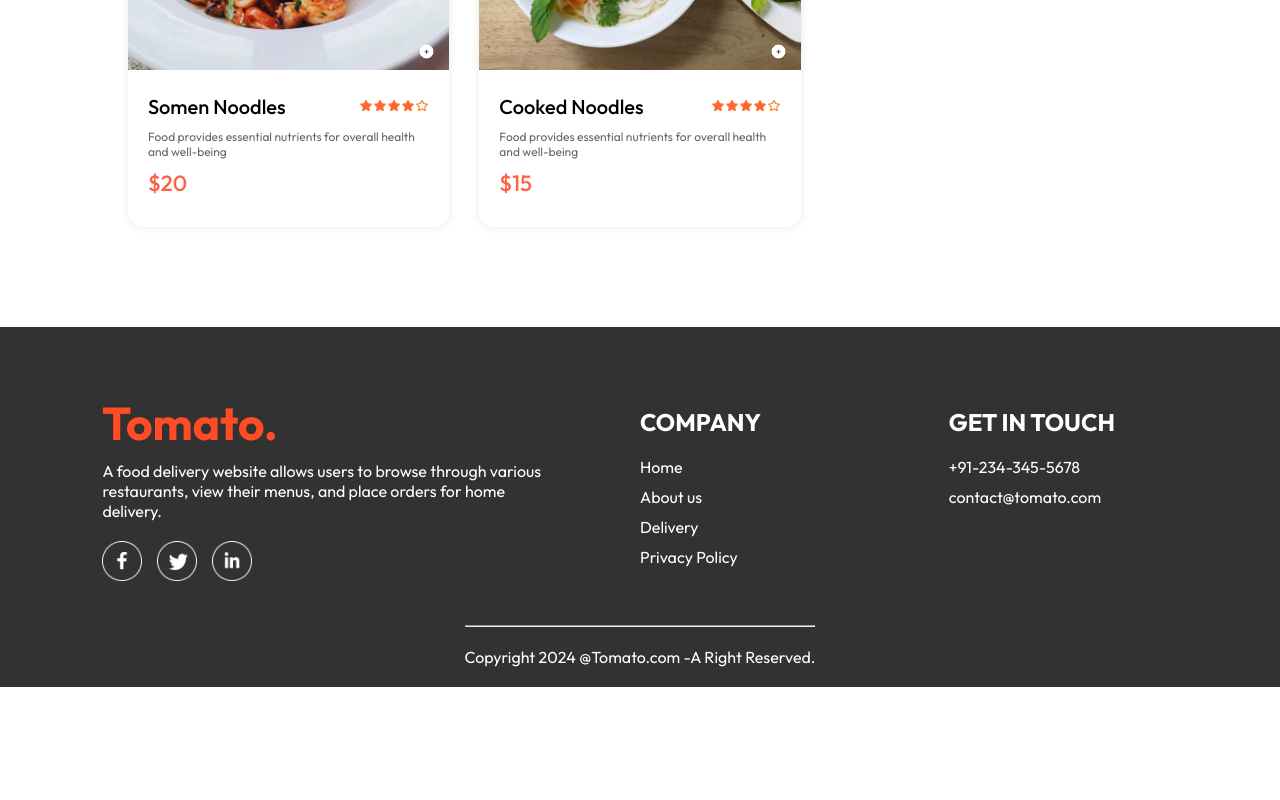
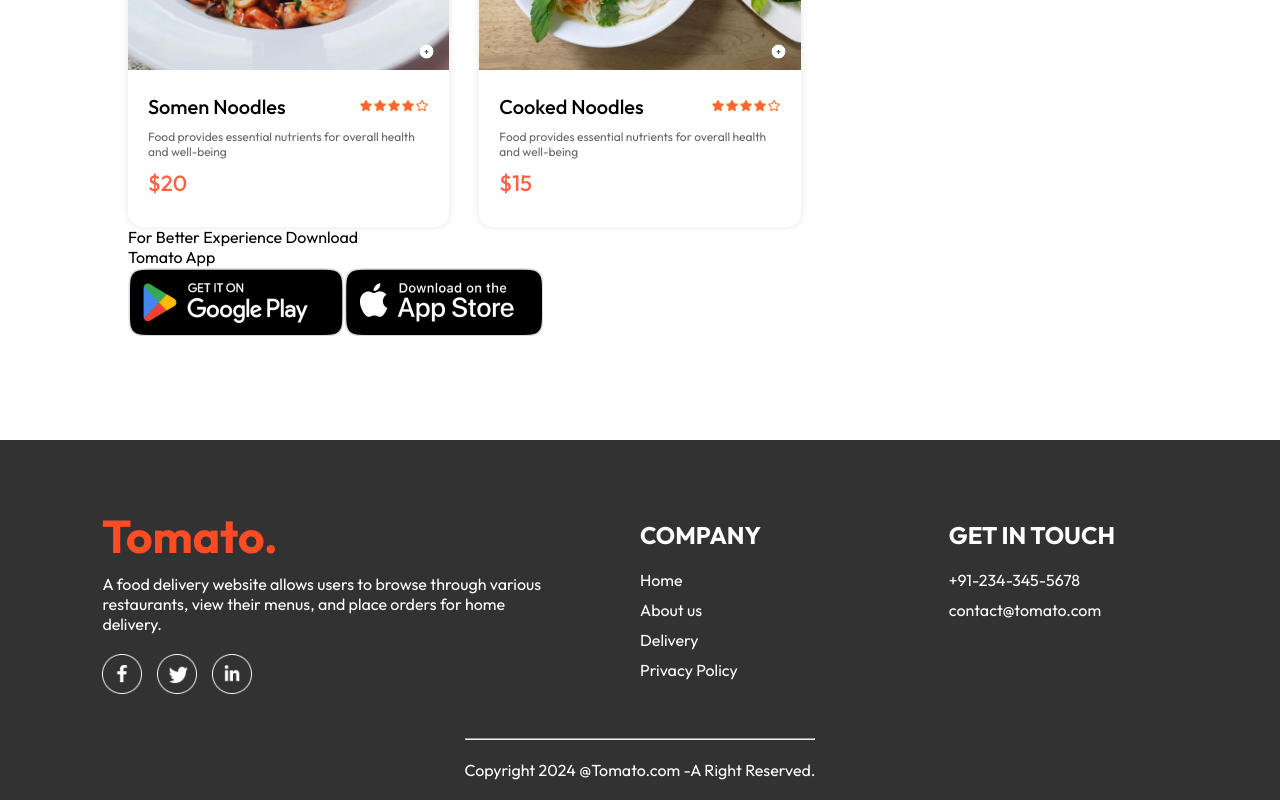
Before and after one commit to Kanishka2301/NiggsFood, a React (Vite) app: page / in a window 1280 px wide. Shown: the part 5749-6549 px from the top of the page. Before the commit the page ends 6436 px from the top, so only its background shows below. Built offline with nearby package versions, Linux system fonts and the light colour scheme.

Commit message:
initial commit

```diff
--- /dev/null
+++ b/src/components/AppDownload/AppDownload.jsx
@@ -0,0 +1,20 @@
+import React from "react";
+import "./AppDownload.css";
+import { assets } from "../../assets/assets";
+const AppDownload = () => {
+  return (
+    <div className="app-download" id="app-download">
+      <p>
+        For Better Experience Download
+        <br />
+        Tomato App
+      </p>
+      <div className="app-download-platforms">
+        <img src={assets.play_store} alt="" />
+        <img src={assets.app_store} alt="" />
+      </div>
+    </div>
+  );
+};
+
+export default AppDownload;
--- a/src/pages/Home/Home.jsx
+++ b/src/pages/Home/Home.jsx
@@ -3,6 +3,7 @@
 import Header from "../../components/Header/Header";
 import ExploreMenu from "../../components/ExploreMenu/ExploreMenu";
 import FoodDisplay from "../../components/FoodDisplay/FoodDisplay";
+import AppDownload from "../../components/AppDownload/AppDownload";
 
 const Home = () => {
   const [category, setCategory] = useState("All");
@@ -11,6 +12,7 @@
       <Header />
       <ExploreMenu category={category} setCategory={setCategory} />
       <FoodDisplay category={category} />
+      <AppDownload />
     </div>
   );
 };
```
Also changed, not shown: src/components/AppDownload/AppDownload.css (added).
